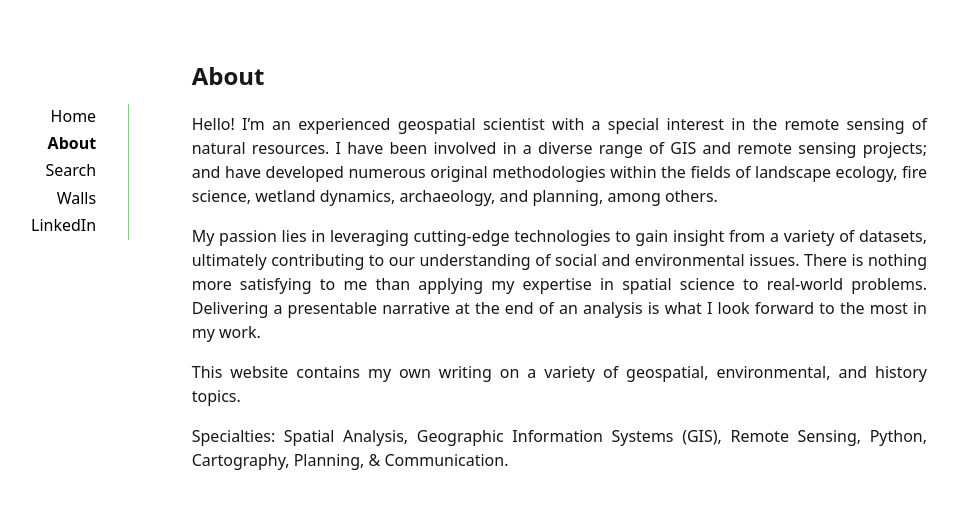
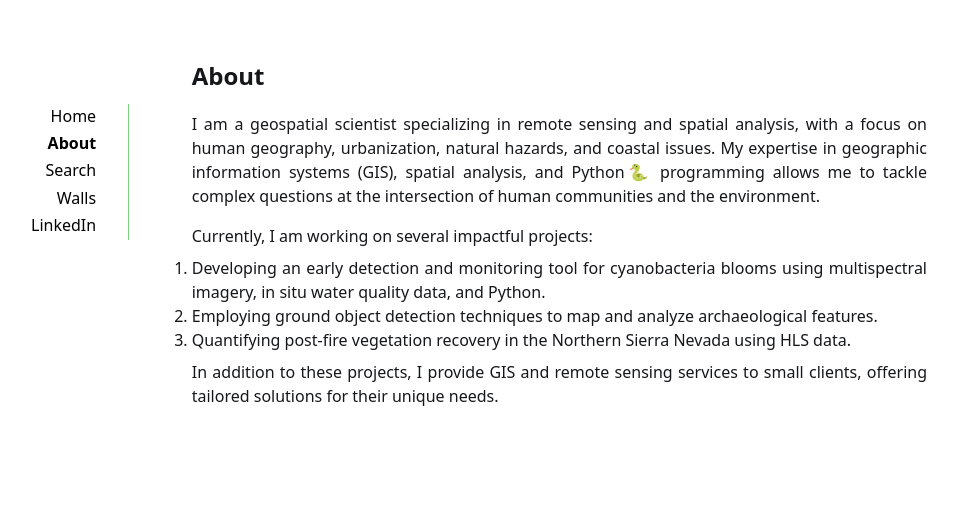
Before and after one commit to e-vos/e-vos.github.io, a Jekyll site: the page built from _pages/about.md, in a window 1280 px wide. Shown: the top 509 px of the page, without its empty margins (161-1119 px from the left). Built offline with Jekyll 4.4.1, drawn with Linux system fonts in a browser that asks for light colours.

Commit message:
Update about.md

```diff
--- a/_pages/about.md
+++ b/_pages/about.md
@@ -2,15 +2,16 @@
 layout: page
 title: About
 ---
-
-Hello! I'm an experienced geospatial scientist with a special interest in the remote sensing of natural resources. I have been involved in a diverse range of GIS and remote sensing projects; and have developed numerous original methodologies within the fields of landscape ecology, fire science, wetland dynamics, archaeology, and planning, among others.
+I am a geospatial scientist specializing in remote sensing and spatial analysis, with a focus on human geography, urbanization, natural hazards, and coastal issues. My expertise in geographic information systems (GIS), spatial analysis, and Python🐍 programming allows me to tackle complex questions at the intersection of human communities and the environment.
 {: style="text-align: justify"}
 
-My passion lies in leveraging cutting-edge technologies to gain insight from a variety of datasets, ultimately contributing to our understanding of social and environmental issues. There is nothing more satisfying to me than applying my expertise in spatial science to real-world problems. Delivering a presentable narrative at the end of an analysis is what I look forward to the most in my work.
+Currently, I am working on several impactful projects:
 {: style="text-align: justify"}
 
-This website contains my own writing on a variety of geospatial, environmental, and history topics.
+1. Developing an early detection and monitoring tool for cyanobacteria blooms using multispectral imagery, in situ water quality data, and Python.
+2. Employing ground object detection techniques to map and analyze archaeological features.
+3. Quantifying post-fire vegetation recovery in the Northern Sierra Nevada using HLS data.
 {: style="text-align: justify"}
 
-Specialties: Spatial Analysis, Geographic Information Systems (GIS), Remote Sensing, Python, Cartography, Planning, & Communication.
+In addition to these projects, I provide GIS and remote sensing services to small clients, offering tailored solutions for their unique needs.
 {: style="text-align: justify"}
```
